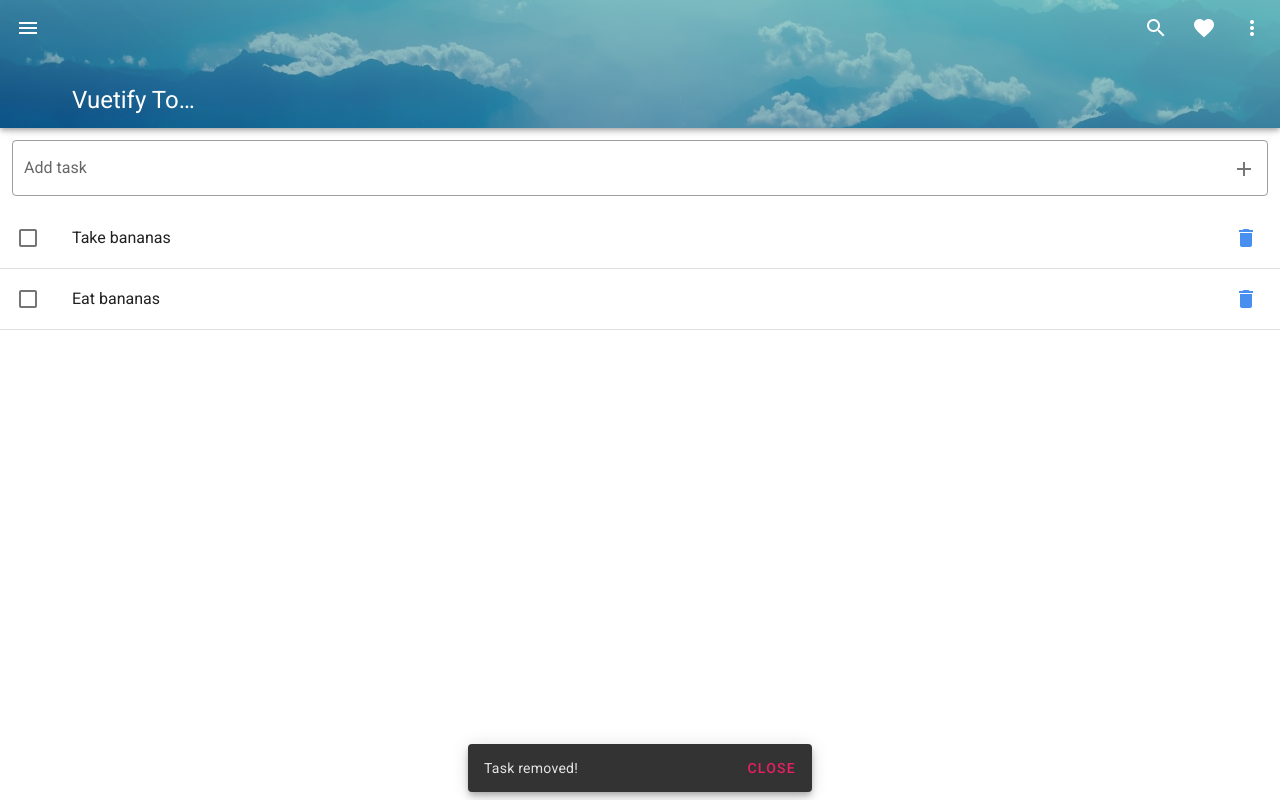
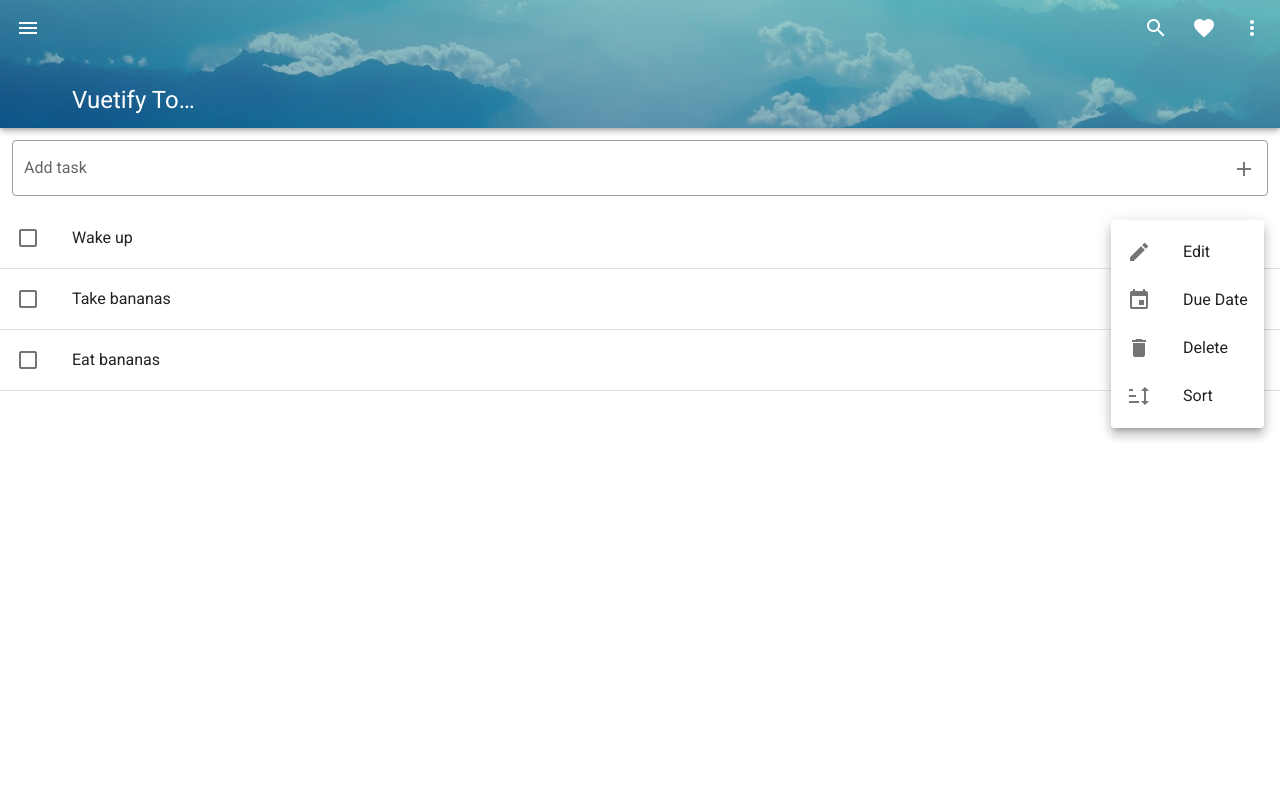
Before and after one commit to gabrielcostasilva/vuetify-todo, a Vue app: page / in a window 1280 px wide. Both pictures are taken after a click on the button 1246 px from the left and 238 px from the top of the page. Built offline with nearby package versions, Linux system fonts and the light colour scheme.

Commit message:
- Added edit feature.

```diff
--- a/src/views/Todo.vue
+++ b/src/views/Todo.vue
@@ -33,9 +33,30 @@
               </v-list-item-content>
 
               <v-list-item-action>
-                <v-btn icon @click.stop="deleteTask(task.id)">
-                  <v-icon color="primary lighten-1">mdi-delete</v-icon>
-                </v-btn>
+                <v-menu bottom left>
+                  <template v-slot:activator="{ on }">
+                    <v-btn dark icon v-on="on">
+                      <v-icon color="primary">mdi-dots-vertical</v-icon>
+                    </v-btn>
+                  </template>
+
+                  <v-list>
+                    <v-list-item
+                      v-for="(item, i) in items"
+                      :key="i"
+                      @click="taskAction(item.title, task.id)"
+                      link
+                    >
+                      <v-list-item-action>
+                        <v-icon>{{ item.icon }}</v-icon>
+                      </v-list-item-action>
+
+                      <v-list-item-content>
+                        <v-list-item-title>{{ item.title }}</v-list-item-title>
+                      </v-list-item-content>
+                    </v-list-item>
+                  </v-list>
+                </v-menu>
               </v-list-item-action>
             </template>
           </v-list-item>
@@ -45,7 +66,7 @@
       </v-list>
 
       <v-snackbar v-model="snackbar">
-        {{snackbarMessage}}
+        {{ snackbarMessage }}
 
         <template v-slot:action="{ attrs }">
           <v-btn color="pink" text v-bind="attrs" @click="snackbar = false">
@@ -70,6 +91,39 @@
         </v-row>
       </v-container>
     </div>
+
+    <v-dialog v-model="editDialog">
+        <v-card>
+          <v-card-title>
+            Edit task
+          </v-card-title>
+
+          <v-card-text>
+            Edit the title of the task:
+
+            <v-container>
+              <v-row>
+                <v-col>
+                  <v-text-field
+                  label="Task"
+                  v-model="currentTask.title"
+                ></v-text-field>
+                </v-col>
+              </v-row>
+            </v-container>
+          </v-card-text>
+
+          <v-card-actions>
+            <v-spacer></v-spacer>
+            <v-btn plain @click="editDialog = false">
+              CANCEL
+            </v-btn>
+            <v-btn plain color="red" @click="saveEdit">
+              SAVE
+            </v-btn>
+          </v-card-actions>
+        </v-card>
+      </v-dialog>
   </div>
 </template>
 
@@ -77,6 +131,14 @@
 export default {
   data() {
     return {
+      currentTask: {},
+      editDialog: false,
+      items: [
+        { title: 'Edit', icon: 'mdi-pencil' },
+        { title: 'Due Date', icon: 'mdi-calendar' },
+        { title: 'Delete', icon: 'mdi-delete' },
+        { title: 'Sort', icon: 'mdi-sort' },
+      ],
       snackbar: false,
       snackbarMessage: '',
       newTaskTitle: '',
@@ -120,6 +182,21 @@ export default {
       this.snackbar = true
       this.newTaskTitle = ''
     },
+    saveEdit() {
+      const taskFound = this.tasks.find(item => item.id === this.currentTask.id)
+      taskFound.title = this.currentTask.title
+      this.editDialog = false
+
+      this.snackbarMessage = 'Task updated!'
+      this.snackbar = true
+    },
+    taskAction(action, taskId) {
+      if (action === 'Edit') {
+        const taskFound = this.tasks.find(item => item.id === taskId)
+        this.currentTask = taskFound
+        this.editDialog = true
+      }
+    },
   },
 }
 </script>
```
